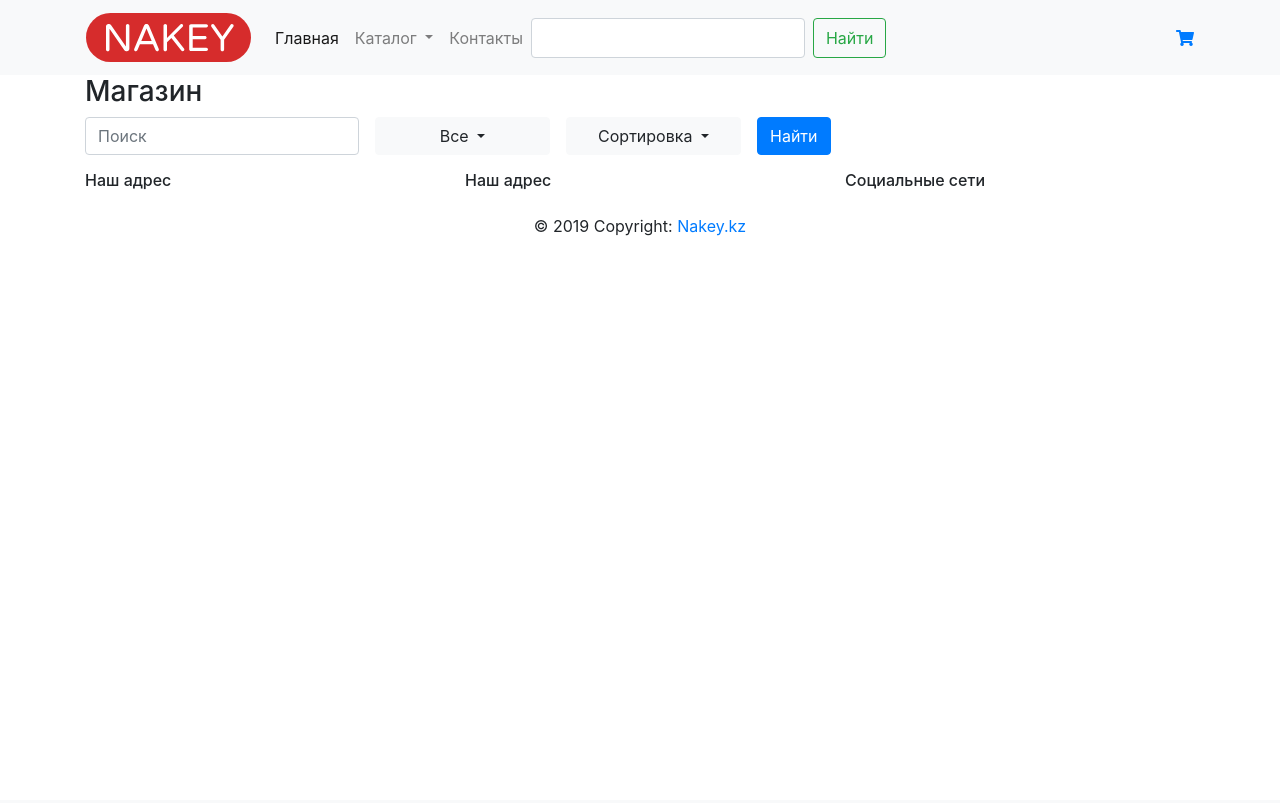
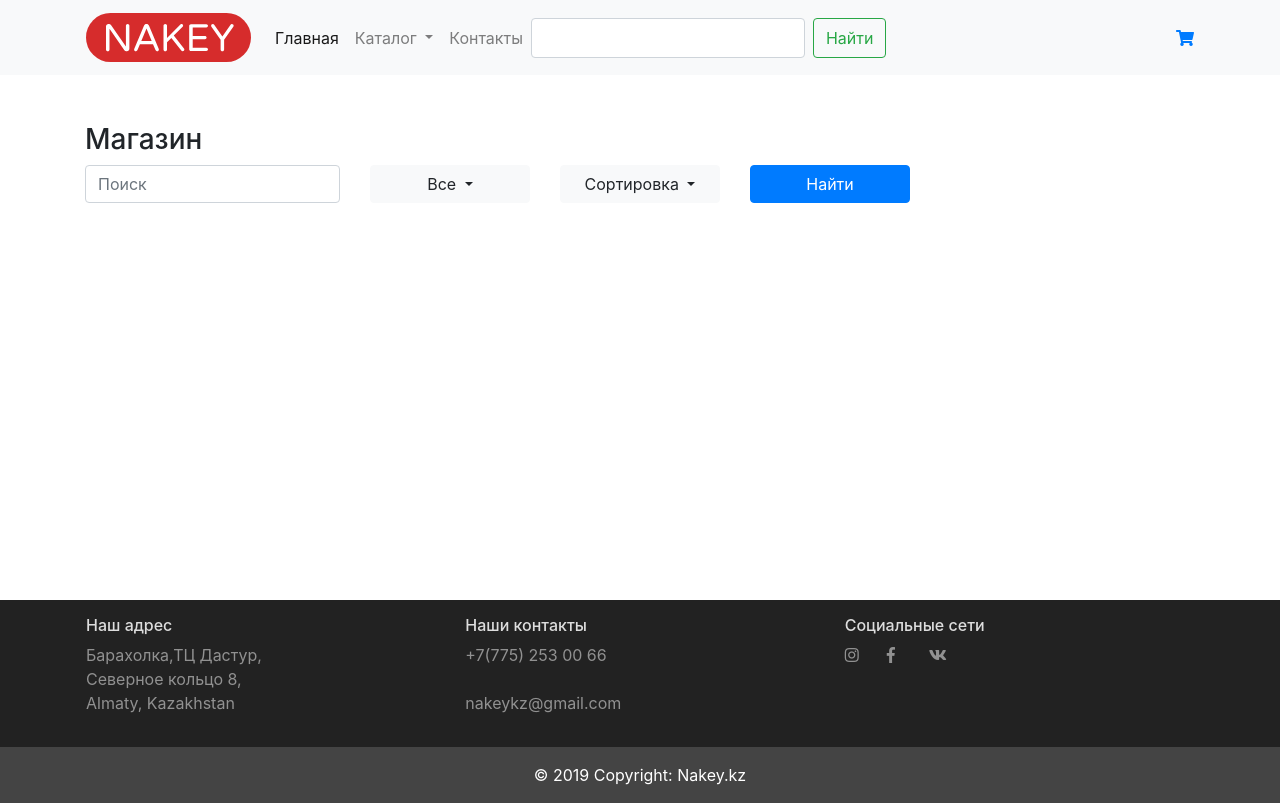
Before and after one commit to aibaq/nakey, a Django app: template nakey/templates/core/shop.html in a window 1280 px wide. Before the commit the page ends 236 px from the top, so only its background shows below. Run offline with Django 3.2, Linux system fonts and the light colour scheme; the template is opened without the code that fills it, so the values that code supplies are empty; some libraries are stand-ins or nearby versions.

Commit message:
mobile adaptive fixed, contact added, footer changed, files corrected"

```diff
--- a/nakey/static/css/base.css
+++ b/nakey/static/css/base.css
@@ -1,4 +1,9 @@
 /* COMMON STYLES */
+main.main{
+    /* 75 - header height, 250 - footer height */
+    min-height: calc(100vh - 75px - 200px);
+    padding: 48px 0;
+}
 .cursor-pointer{
     cursor: pointer;
 }
--- a/nakey/static/css/cart.css
+++ /dev/null
@@ -1,3 +0,0 @@
-.item-list .item{
-    margin-bottom: 16px;
-}
--- a/nakey/static/css/index.css
+++ b/nakey/static/css/index.css
@@ -1,3 +1,6 @@
+main.main{
+    padding-top: 0;
+}
 section{
     padding: 60px 0;
 }
--- a/nakey/static/css/item.css
+++ b/nakey/static/css/item.css
@@ -1,6 +1,3 @@
-.item-page{
-    padding: 48px 0;
-}
 .main-image{
     height: 300px;
     background-size: cover;
--- a/nakey/static/css/shop.css
+++ /dev/null
@@ -1,3 +0,0 @@
-.dropdown button{
-    min-width: 175px;
-}
--- a/nakey/static/css/template.css
+++ b/nakey/static/css/template.css
@@ -57,3 +57,14 @@ small{
 .cart-item-details input{
     width: 50px;
 }
+@media screen and (max-width: 576px){
+    .item{
+        margin-bottom: 16px;
+    }
+    .item .item-details{
+        border-color: #EBEFF5;
+    }
+    .item .item-btns{
+        visibility: visible;
+    }
+}
--- a/nakey/templates/core/base.html
+++ b/nakey/templates/core/base.html
@@ -20,7 +20,7 @@
 </head>
 <body>
   {% include './header.html' %}
-  <main>
+  <main class="main">
     {% block content %}
     {% endblock content %}
   </main>
--- a/nakey/templates/core/footer.html
+++ b/nakey/templates/core/footer.html
@@ -1,22 +1,66 @@
 {% load staticfiles %}
-<footer class="container">
-    <div class="row">
-        <div class="col-4">
-            <h6>Наш адрес</h6>
+<style>
+    .circle{
+        border-radius: 50%;
+        width: 42px;
+        height: 42px;
+    }
+    .footer-top{
+        background-color: #222222;
+    }
+    .footer-top h6{
+        color: #dddddd;
+    }
+    .footer-top a,
+    .footer-top p{
+        color: #919191;
+    }
+    .footer-copyright{
+        background-color: #444444;
+        color: #fff;
+    }
+    .footer-copyright a{
+        color: #fff;
+    }
 
-        </div>
-        <div class="col-4">
-            <h6>Наш адрес</h6>
-
-        </div>
-        <div class="col-4">
-            <h6>Социальные сети</h6>
-            <div>
-
+</style>
+<footer>
+    <div class="footer-top">
+        <div class="container p-3">
+            <div class="row">
+                <div class="col-12 col-md-4 d-flex flex-column align-items-center align-items-md-start">
+                    <h6>Наш адрес</h6>
+                    <p>Барахолка,ТЦ Дастур, <br/>
+                        Северное кольцо 8, <br/>
+                        Almaty, Kazakhstan
+                    </p>
+                </div>
+                <div class="col-12 col-md-4 d-flex flex-column align-items-center align-items-md-start">
+                    <h6>Наши контакты</h6>
+                    <a href="tel:+77752530066">+7(775) 253 00 66</a><br/>
+                    <a href="mailto:nakeykz@gmail.com">nakeykz@gmail.com</a>
+                </div>
+                <div class="col-12 col-md-4 d-flex flex-column align-items-center align-items-md-start">
+                    <h6>Социальные сети</h6>
+                    <div class="d-flex">
+                        <a href="https://www.instagram.com/nakeykz/" target="_blank" class="circle">
+                            <i class="fab fa-instagram"></i>
+                        </a>
+                        <a href="https://www.facebook.com/shop.nakeykz/" target="_blank" class="circle">
+                            <i class="fab fa-facebook-f"></i>
+                        </a>
+                        <a href="https://vk.com/nakey_kz" target="_blank" class="circle">
+                            <i class="fab fa-vk"></i>
+                        </a>
+                    </div>
+                </div>
             </div>
         </div>
     </div>
-    <div class="footer-copyright text-center py-3">© 2019 Copyright:
-        <a href="https://nakey.kz">Nakey.kz</a>
+    <div class="footer-copyright">
+        <div class="container text-center py-3">
+            © 2019 Copyright:
+            <a href="https://nakey.kz">Nakey.kz</a>
+        </div>
     </div>
 </footer>
--- a/nakey/templates/core/header.html
+++ b/nakey/templates/core/header.html
@@ -1,5 +1,9 @@
 {% load staticfiles %}
-<link rel="stylesheet" href="{% static 'css/header.css' %}"/>
+<style>
+@media screen and (max-width: 992px){
+
+}
+</style>
 <header class="bg-light">
     <nav class="navbar navbar-expand-lg navbar-light container">
         <a class="navbar-brand" href="/">
@@ -24,12 +28,12 @@
                 <li class="nav-item">
                     <a class="nav-link" href="/contacts">Контакты</a>
                 </li>
-                <div class="d-flex my-2 my-lg-0">
-                    <input class="form-control mr-sm-2" type="search" placeholder="" aria-label="Search" id="header-search-text"/>
-                    <button class="btn btn-outline-success my-2 my-sm-0" onclick="onSearch()">Найти</button>
+                <div class="header-search d-flex my-2 my-lg-0">
+                    <input class="form-control mr-2" type="search" placeholder="" aria-label="Search" id="header-search-text"/>
+                    <button class="btn btn-outline-success" onclick="onSearch()">Найти</button>
                 </div>
             </ul>
-            <div>
+            <div class="cart-link">
                 <a href="/cart"><i class="fas fa-shopping-cart"></i></a>
             </div>
         </div>
--- a/nakey/templates/core/item.html
+++ b/nakey/templates/core/item.html
@@ -1,8 +1,8 @@
 {% extends './base.html' %}
 {% load staticfiles %}
 {% block head %}
-<link rel="stylesheet" href="{% static 'css/item.css'%}">
-<title>Каталог</title>
+    <link rel="stylesheet" href="{% static 'css/item.css'%}">
+    <title>Каталог</title>
 {% endblock head %}
 {% block content %}
 <div class="container item-page">
--- a/nakey/templates/core/shop.html
+++ b/nakey/templates/core/shop.html
@@ -1,18 +1,22 @@
 {% extends './base.html' %}
 {% load staticfiles %}
 {% block head %}
-<link rel="stylesheet" href="{% static 'css/cart.css'%}">
-<link rel="stylesheet" href="{% static 'css/shop.css'%}">
+<style>
+    .filter .dropdown button,
+    .filter button{
+        width: 100%;
+    }
+</style>
 <title>Каталог</title>
 {% endblock head %}
 {% block content %}
     <div class="container">
         <h3>Магазин</h3>
-        <div class="filter d-flex">
-            <div class="form-group mb-3 mr-3">
+        <div class="filter row" >
+            <div class="col-12 col-md-6 col-lg-3 form-group mb-3">
                 <input id="search-text" class="form-control" placeholder="Поиск" />
             </div>
-            <div class="form-group mb-3 d-flex flex-column mr-3">
+            <div class="col-12 col-md-6 col-lg-2 form-group mb-3 d-flex flex-column">
                 <div class="dropdown">
                     <button class="btn btn-light dropdown-toggle" type="button" id="category-btn" data-toggle="dropdown" aria-haspopup="true" aria-expanded="false">
                         Все
@@ -24,13 +28,7 @@
                     </div>
                 </div>
             </div>
-            <div class="form-group mb-3 d-flex flex-column mr-3">
-                <!-- <select name="" id="" class="form-control">
-                    <option value="price">Цене <i class="fas fa-sort-numeric-up"></i></option>
-                    <option value="-price">Цене <i class="fas fa-sort-numeric-up"></i></option>
-                    <option value="views_count">Популярности &#xf163;</option>
-                    <option value="-views_count">Популярности <i class="fas">&#xf163;</i></option>
-                </select> -->
+            <div class="col-12 col-md-6 col-lg-2 form-group mb-3 d-flex flex-column">
                 <div class="dropdown">
                     <button class="btn btn-light dropdown-toggle" type="button" id="order-btn" data-toggle="dropdown" aria-haspopup="true" aria-expanded="false">
                         Сортировка
@@ -43,7 +41,7 @@
                     </div>
                 </div>
             </div>
-            <div class="mb-2"><button class="btn btn-primary" onclick="acceptFilter()">Найти</button></div>
+            <div class="col-12 col-md-6 col-lg-2 mb-2"><button class="btn btn-primary" onclick="acceptFilter()">Найти</button></div>
         </div>
         <div class="item-list row">
 
```
Also changed, not shown: nakey/templates/core/cart.html (+7 -3 lines), nakey/templates/core/contacts.html (+18 -3 lines), nakey/templates/core/index.html (+2 -5 lines), nakey/static/css/header.css (deleted).
